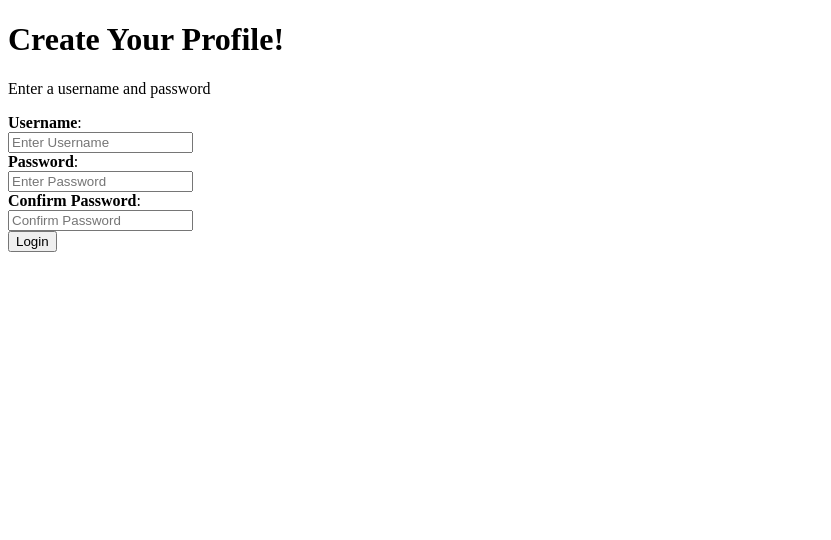
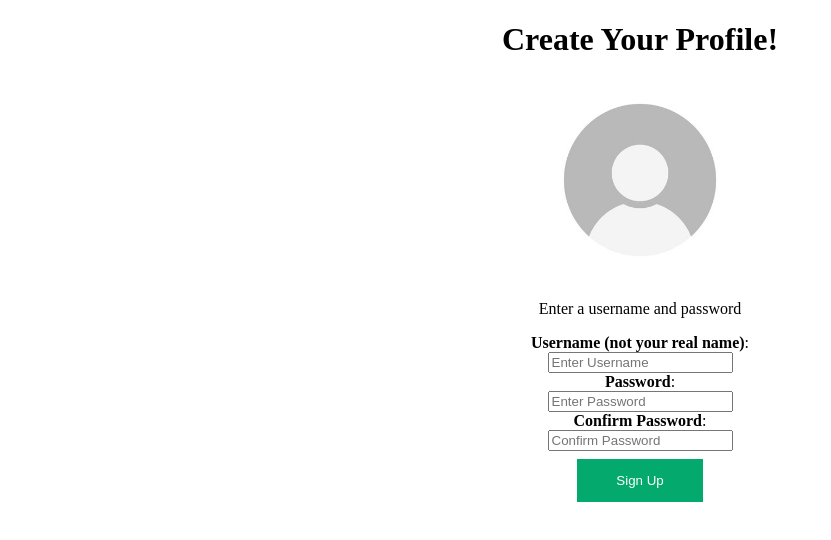
Before and after one commit to fruzo20/CS431_Project, a plain HTML site: page profile.html in a window 1280 px wide. Shown: the whole page, without its empty margins (0-831 px from the left). Drawn offline with Linux system fonts and the light colour scheme.

Commit message:
Updated profile page
Added CSS and images

```diff
--- a/profile.html
+++ b/profile.html
@@ -1,17 +1,34 @@
 <!DOCTYPE html>
 <html>
+<style>
+    button {
+        background-color: #04AA6D;
+        color: white;
+        padding: 14px 20px;
+        margin: 8px 0;
+        border: none;
+        cursor: pointer;
+        width: 10%;
+    }
+
+</style>
+</style>
+    <div style="text-align: center;">
     <body>
-
         <h1>Create Your Profile!</h1>
+        <img src="profilePicture.jpg", alt="Blank Profile Picture", width="200", height="200">
         <p>Enter a username and password</p>
         <form action="/action_page.php">
-            <label for="username"><b>Username</b>: </label><br>
+            <div style="text-align: center;" class="container">
+            <label for="username"><b>Username (not your real name)</b>: </label><br>
             <input type="text" placeholder="Enter Username" id=username name="username" required><br>
             <label for="password"><b>Password</b>: </label><br>
             <input type="text" placeholder="Enter Password" id=password name="password" required><br>
             <label for="Confirm_password"><b>Confirm Password</b>: </label><br>
             <input type="text" placeholder="Confirm Password" id=Confirm_password name="Confirm password" required><br>
-            <button type="submit">Login</button>
+            <button type="submit">Sign Up</button>
+            </div>
         </form>
     </body>
+    </div>
 </html>
```
